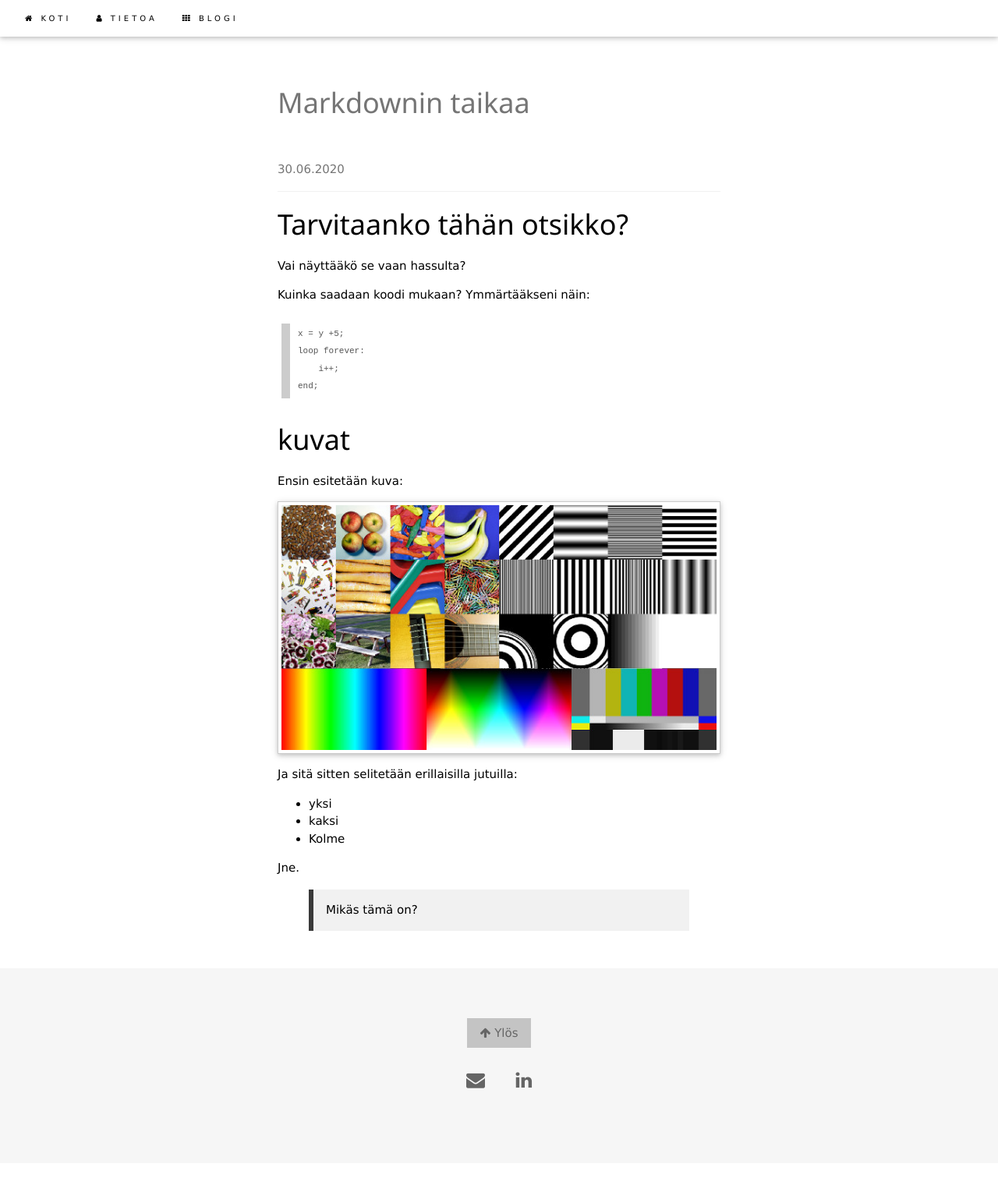
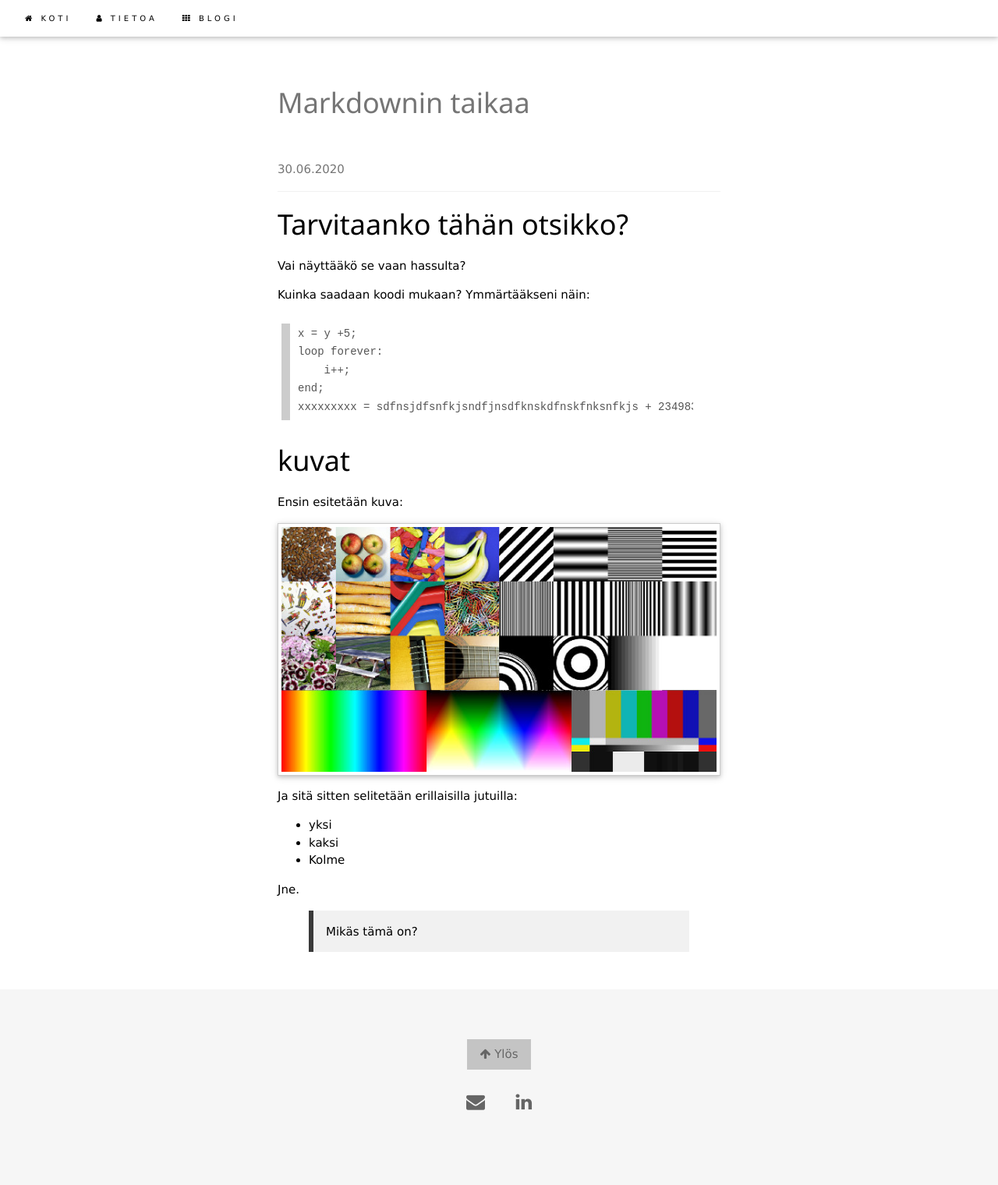
Before and after one commit to seme/seme.github.io, a Jekyll site: the page built from _posts/2020-06-30-testi-file.md, in a window 1280 px wide. Shown: the whole page at 78% size. Built offline with Jekyll 4.4.1, drawn with Linux system fonts in a browser that asks for light colours; before the commit the page ends 1492 px from its top, so only the background shows below that.

Commit message:
code block

```diff
--- a/_posts/2020-06-30-testi-file.md
+++ b/_posts/2020-06-30-testi-file.md
@@ -14,6 +14,7 @@ Kuinka saadaan koodi mukaan? Ymmärtääkseni näin:
     loop forever:
         i++;
     end;
+    xxxxxxxxx = sdfnsjdfsnfkjsndfjnsdfknskdfnskfnksnfkjs + 23498372497294792374 + 98274927947293479238749274927349;
 
 
 # kuvat
--- a/css/main.css
+++ b/css/main.css
@@ -23,7 +23,7 @@ code {
 
 pre code {
 	line-height: 1.6em;
-	font-size: 11px;
+	font-size: 14px;
 }
 
 pre {
```
